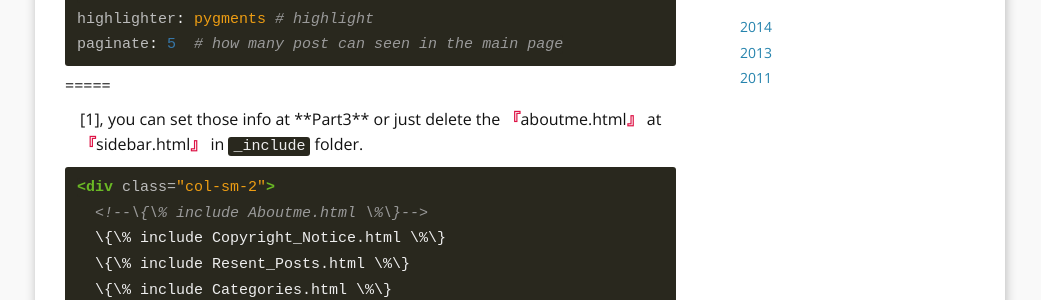
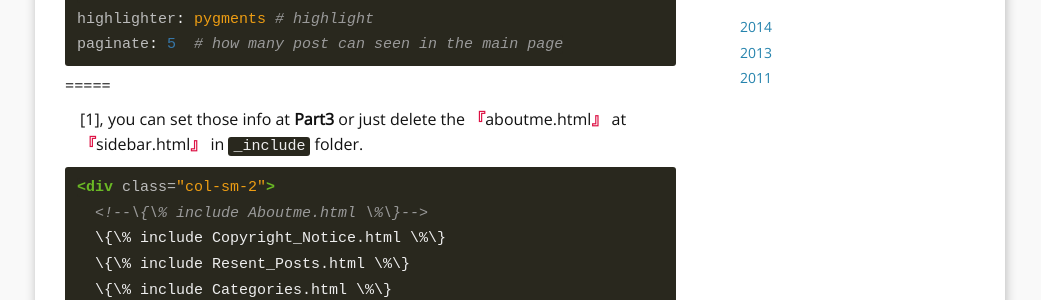
Before and after one commit to yulijia/freshman21, a Jekyll site: the page built from _posts/2014-12-19-how-to-set-the-config-file.md, in a window 1280 px wide. Shown: the part 1388-1688 px from the top of the page, without its empty margins (120-1161 px from the left). Built offline with Jekyll 4.4.1, drawn with Linux system fonts in a browser that asks for light colours; comment, search, counter and statistics services are not loaded.

```diff
--- a/_posts/2014-12-19-how-to-set-the-config-file.md
+++ b/_posts/2014-12-19-how-to-set-the-config-file.md
@@ -69,7 +69,7 @@ paginate: 5  # how many post can seen in the main page
 =====
 
 <ul style='list-style-type:none;'>
-<li id="[1]"> [1], you can set those info at **Part3** or just delete the <q>aboutme.html</q> at <q>sidebar.html</q> in <code>_include</code> folder. </li>
+<li id="[1]"> [1], you can set those info at <strong>Part3</strong> or just delete the <q>aboutme.html</q> at <q>sidebar.html</q> in <code>_include</code> folder. </li>
 </ul>
 
 {% highlight HTML %}
```
